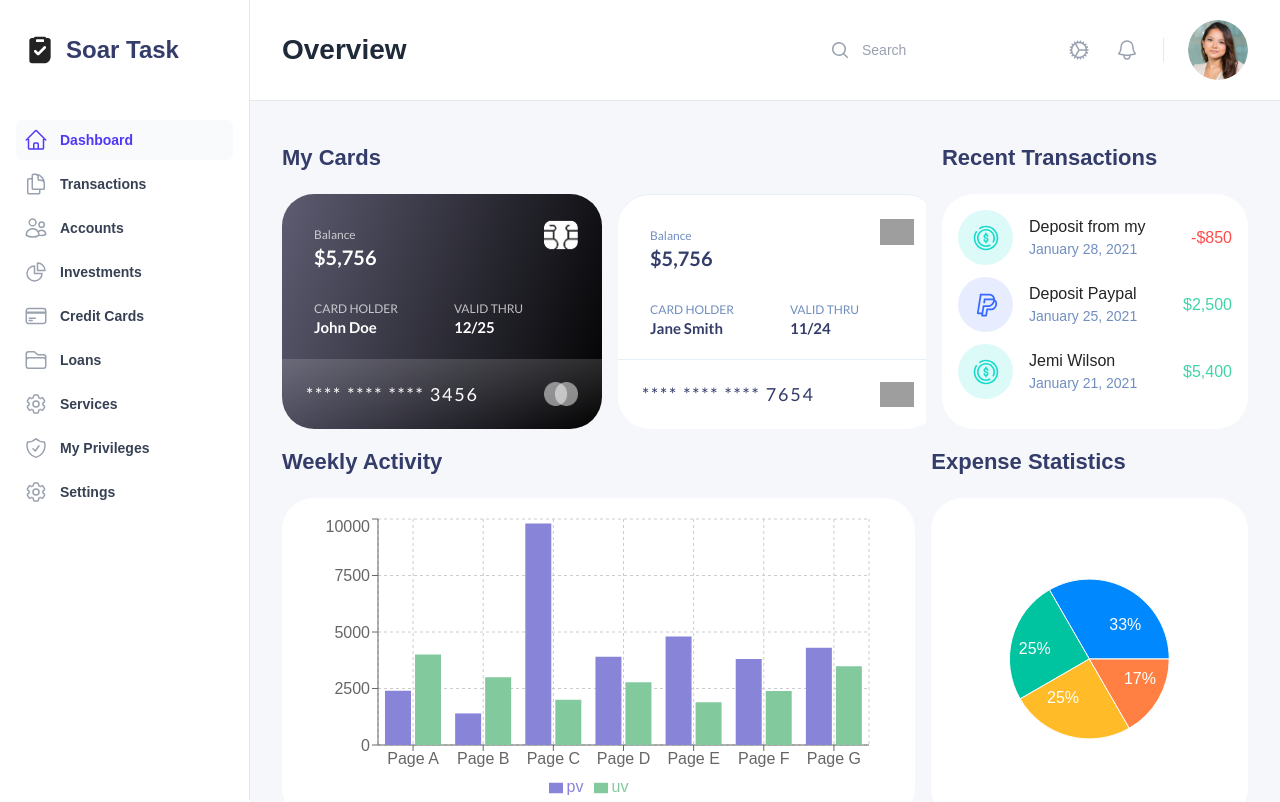
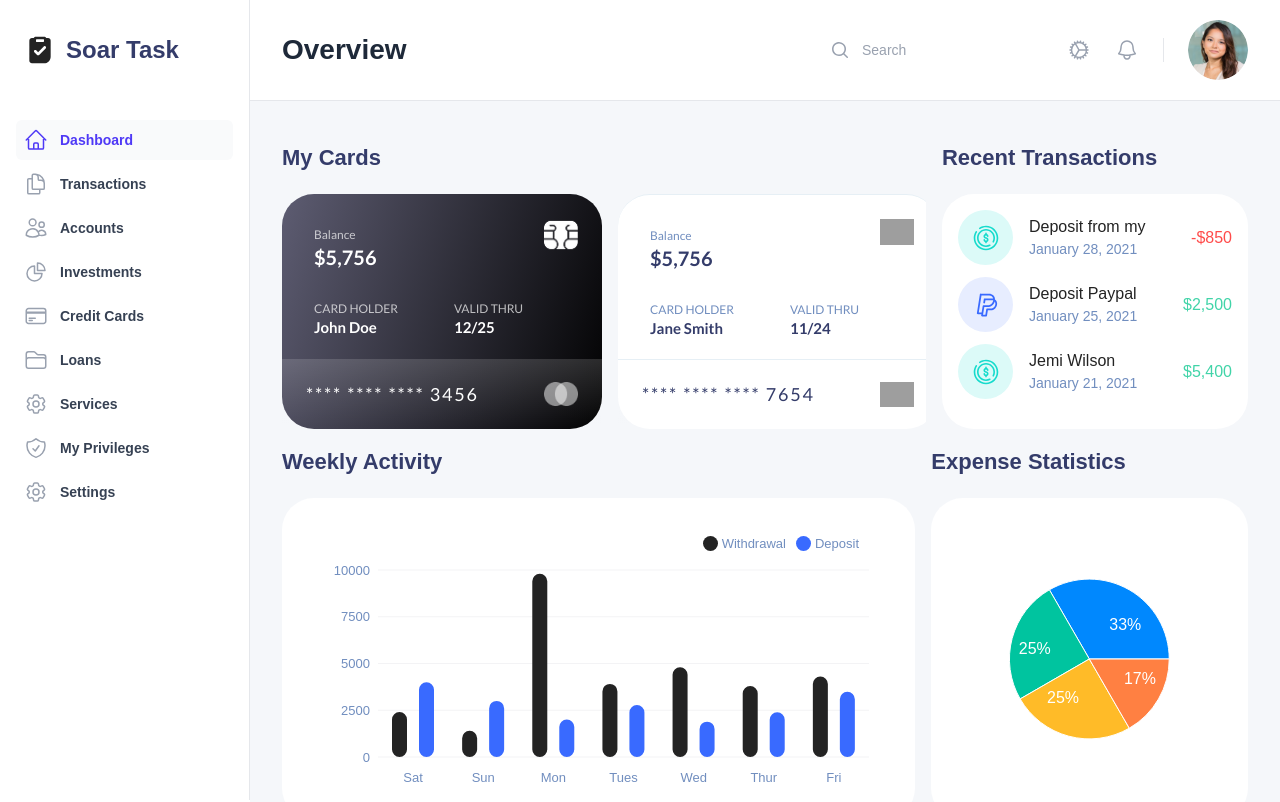
Before and after one commit to mrpeski/nebula, a React (Vite) app: page / in a window 1280 px wide. Shown: the top 802 px of the page. Built offline with nearby package versions, Linux system fonts and the light colour scheme; grey boxes are pictures that could not be loaded; a web font is replaced by a local one.

Commit message:
style WeeklyActivity chart

```diff
--- a/src/components/WeeklyActivity.tsx
+++ b/src/components/WeeklyActivity.tsx
@@ -13,52 +13,52 @@ import {
 
 const data = [
   {
-    name: "Page A",
-    uv: 4000,
-    pv: 2400,
+    name: "Sat",
+    deposit: 4000,
+    withdrawal: 2400,
     amt: 2400,
   },
   {
-    name: "Page B",
-    uv: 3000,
-    pv: 1398,
+    name: "Sun",
+    deposit: 3000,
+    withdrawal: 1398,
     amt: 2210,
   },
   {
-    name: "Page C",
-    uv: 2000,
-    pv: 9800,
+    name: "Mon",
+    deposit: 2000,
+    withdrawal: 9800,
     amt: 2290,
   },
   {
-    name: "Page D",
-    uv: 2780,
-    pv: 3908,
+    name: "Tues",
+    deposit: 2780,
+    withdrawal: 3908,
     amt: 2000,
   },
   {
-    name: "Page E",
-    uv: 1890,
-    pv: 4800,
+    name: "Wed",
+    deposit: 1890,
+    withdrawal: 4800,
     amt: 2181,
   },
   {
-    name: "Page F",
-    uv: 2390,
-    pv: 3800,
+    name: "Thur",
+    deposit: 2390,
+    withdrawal: 3800,
     amt: 2500,
   },
   {
-    name: "Page G",
-    uv: 3490,
-    pv: 4300,
+    name: "Fri",
+    deposit: 3490,
+    withdrawal: 4300,
     amt: 2100,
   },
 ];
 
-const WeeklyActivity: React.FC = (props) => {
+const WeeklyActivity: React.FC = () => {
   return (
-    <div className="p-2 sm:p-4 bg-white sm:rounded-4xl h-[214px] sm:h-[322px]">
+    <div className="p-2 sm:p-4 sm:py-7 bg-white sm:rounded-4xl h-[214px] sm:h-[322px]">
       <ResponsiveContainer width="100%" height="100%">
         <BarChart
           width={500}
@@ -70,21 +70,64 @@ const WeeklyActivity: React.FC = (props) => {
             left: 20,
             bottom: 5,
           }}
+          barSize={15}
+          barGap={12}
         >
-          <CartesianGrid strokeDasharray="3 3" />
-          <XAxis dataKey="name" />
-          <YAxis />
-          <Tooltip />
-          <Legend />
-          <Bar
-            dataKey="pv"
-            fill="#8884d8"
-            activeBar={<Rectangle fill="pink" stroke="blue" />}
+          <Legend
+            layout="horizontal"
+            verticalAlign="top"
+            align="right"
+            iconType="circle"
+            iconSize={15}
+            margin={{ top: 0, bottom: 20 }}
+            formatter={(value) => {
+              const capitalizedValue =
+                value.charAt(0).toUpperCase() + value.slice(1);
+              return (
+                <span
+                  style={{
+                    color: "#718EBF",
+                    fontSize: 13,
+                    display: "inline-block",
+                    marginBottom: 16,
+                  }}
+                >
+                  {capitalizedValue}
+                </span>
+              );
+            }}
+          />
+          <CartesianGrid
+            strokeDasharray="0"
+            stroke="#F3F3F5"
+            vertical={false}
+          />
+          <XAxis
+            dataKey="name"
+            tick={{ fill: "#718EBF" }}
+            axisLine={false}
+            tickLine={false}
+            fontSize={13}
+            tickMargin={10}
+          />
+          <YAxis
+            color="#718EBF"
+            axisLine={false}
+            tickLine={false}
+            tick={{ fill: "#718EBF" }}
+            fontSize={13}
           />
           <Bar
-            dataKey="uv"
-            fill="#82ca9d"
-            activeBar={<Rectangle fill="gold" stroke="purple" />}
+            dataKey="withdrawal"
+            isAnimationActive={false}
+            fill="#232323"
+            radius={[10, 10, 10, 10]}
+          />
+          <Bar
+            dataKey="deposit"
+            isAnimationActive={false}
+            fill="#396AFF"
+            radius={[10, 10, 10, 10]}
           />
         </BarChart>
       </ResponsiveContainer>
```
